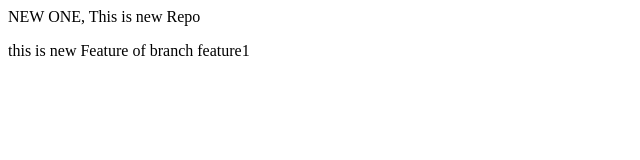
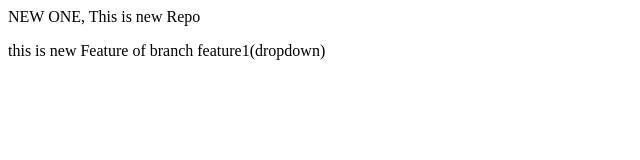
Before and after one commit to SauravSalve/LocalRepo, a plain HTML site: page index.html in a window 1280 px wide. Shown: the full height of the page, 0-640 px from the left. Drawn offline with Linux system fonts and the light colour scheme.

```diff
--- a/index.html
+++ b/index.html
@@ -3,4 +3,4 @@
     This is new Repo
 </p>
 
-<p>this is new Feature of branch feature1</p>
+<p>this is new Feature of branch feature1(dropdown)</p>
```
